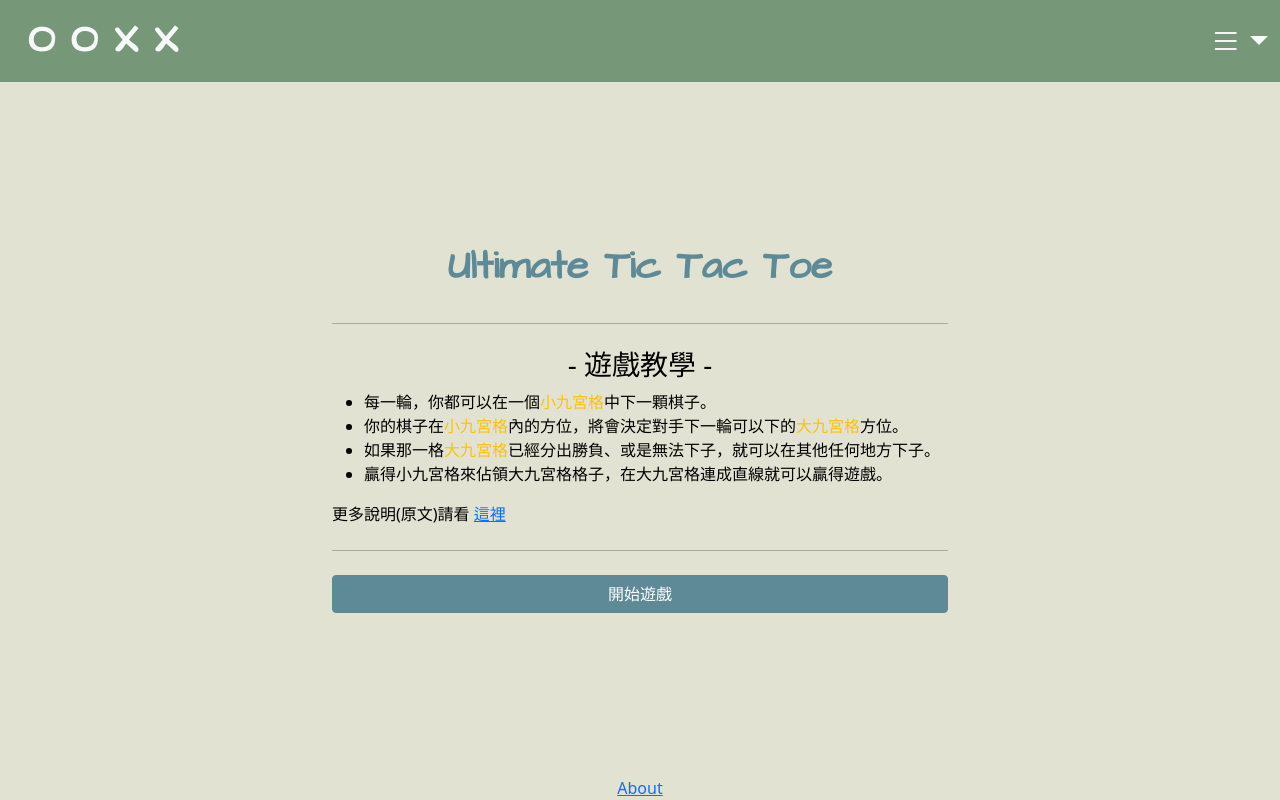
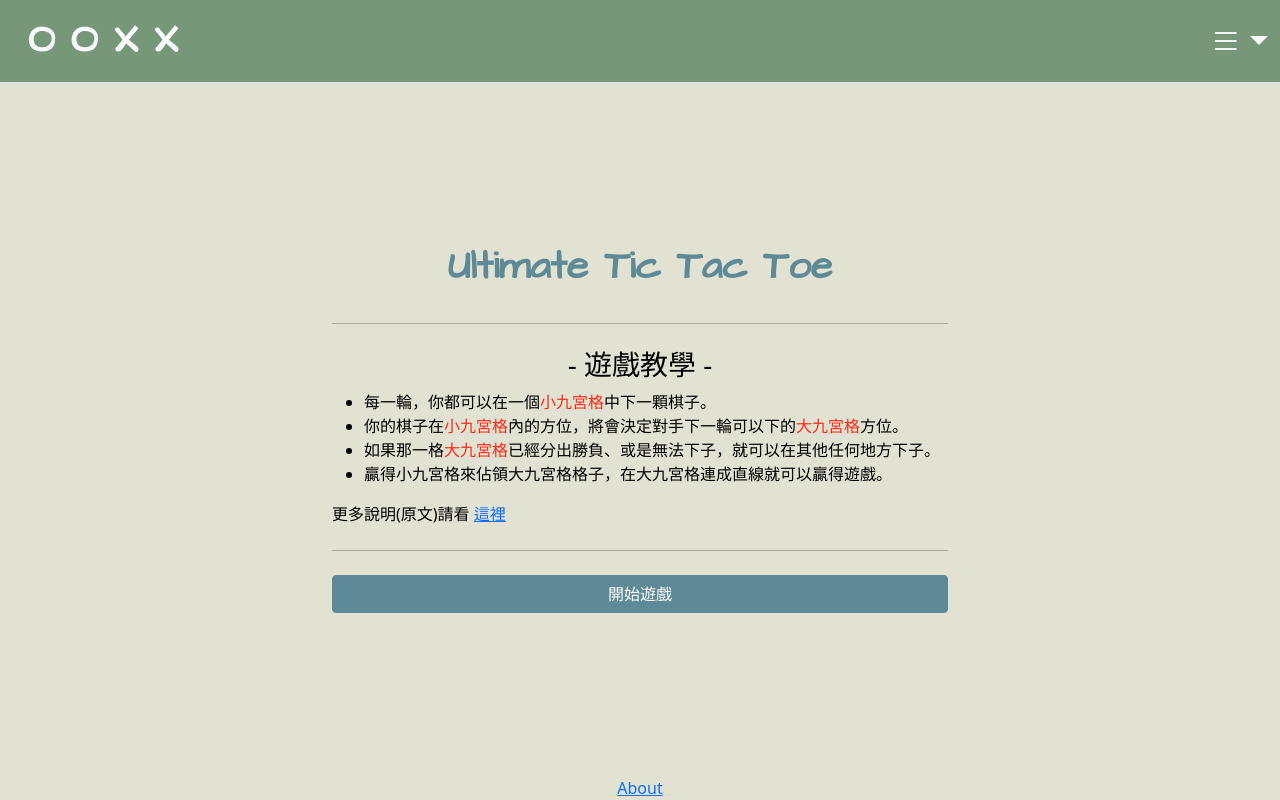
Before and after one commit to ckliao1993/UTTT, a Vue app: page /ooxx/ in a window 1280 px wide. Built offline with nearby package versions, Linux system fonts and the light colour scheme; no server answers.

Commit message:
text-color fix

```diff
--- a/src/assets/custom.css
+++ b/src/assets/custom.css
@@ -22,6 +22,7 @@
 	--color-bg-2: #fff;
 	--color-text: #000;
 	--color-text-r: #fff;
+	--color-text-h: #fc2718;
 	--color-header: #779878;
 	--color-primary: #5e8996;
 	--color-primary-h: #7ea9b6;
@@ -42,6 +43,7 @@
 	--color-bg-2: #707070;
 	--color-text: #fff;
 	--color-text-r: #000;
+	--color-text-h: #f3f347;
 	--color-header: #070707;
 	--color-primary: #43a7c5;
 	--color-primary-h: #4ad2fc;
@@ -72,7 +74,7 @@ html, body, #app {
 	opacity: var(--opacity-l);
 }
 .header {background-color: var(--color-header);}
-
+.text-high {color: var(--color-text-h);}
 
 /****************** Element Color setting ******************/
 /******** Modal *********/
--- a/src/views/Home.vue
+++ b/src/views/Home.vue
@@ -7,9 +7,9 @@
 			<hr class="my-4">
 			<h3 class="text-center">- 遊戲教學 -</h3>
 			<ul>
-				<li>每一輪，你都可以在一個<span class="text-warning">小九宮格</span>中下一顆棋子。</li>
-				<li>你的棋子在<span class="text-warning">小九宮格</span>內的方位，將會決定對手下一輪可以下的<span class="text-warning">大九宮格</span>方位。</li>
-				<li>如果那一格<span class="text-warning">大九宮格</span>已經分出勝負、或是無法下子，就可以在其他任何地方下子。</li>
+				<li>每一輪，你都可以在一個<span class="text-high">小九宮格</span>中下一顆棋子。</li>
+				<li>你的棋子在<span class="text-high">小九宮格</span>內的方位，將會決定對手下一輪可以下的<span class="text-high">大九宮格</span>方位。</li>
+				<li>如果那一格<span class="text-high">大九宮格</span>已經分出勝負、或是無法下子，就可以在其他任何地方下子。</li>
 				<li>贏得小九宮格來佔領大九宮格格子，在大九宮格連成直線就可以贏得遊戲。</li>
 			</ul>
 			<span>更多說明(原文)請看
```
